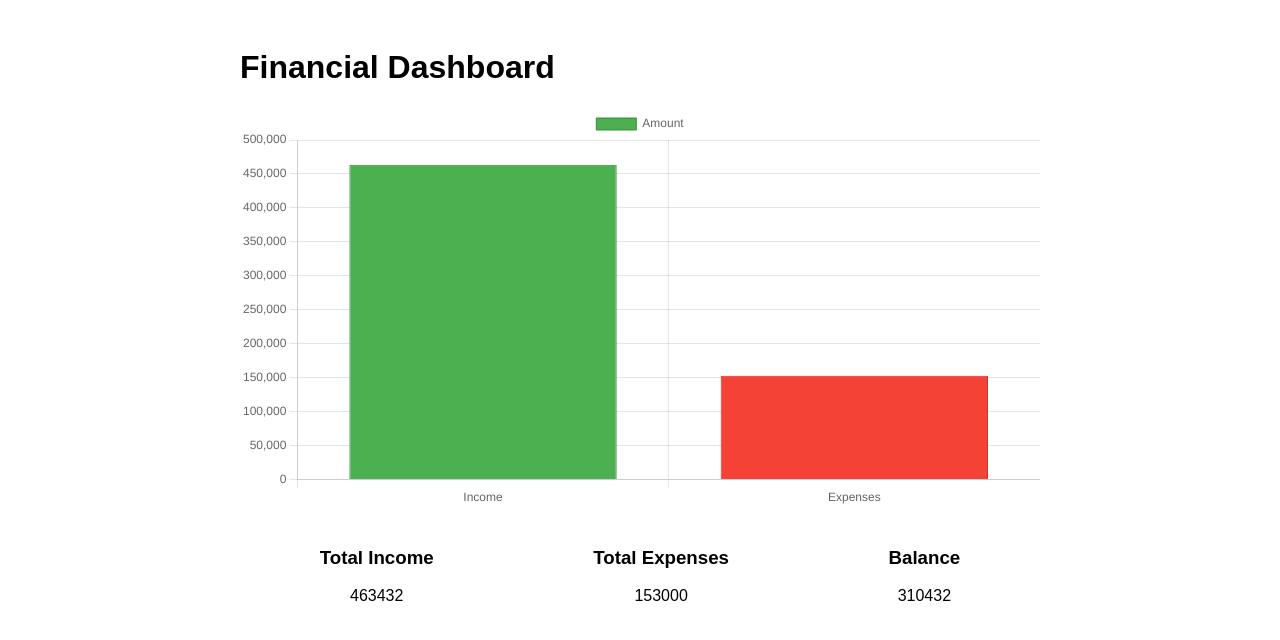
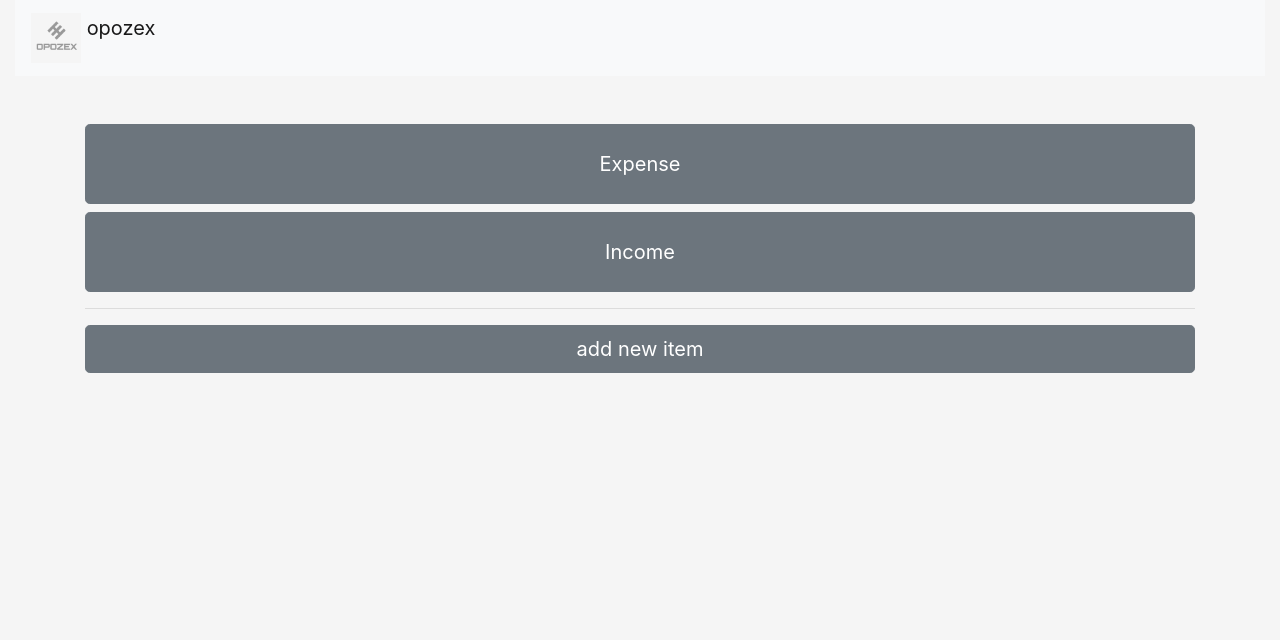
Before and after one commit to yacn114/bestoon, a Django app: page / in a window 1280 px wide. Shown: the top 640 px of the page. Run offline with Django 5.2, Linux system fonts and the light colour scheme; data comes from the database, SQL or seed files in the repository; both versions use the stored data as it was after the commit; some libraries are stand-ins or nearby versions.

Commit message:
new version

```diff
--- a/bestoon/settings.py
+++ b/bestoon/settings.py
@@ -54,7 +54,11 @@ MIDDLEWARE = [
 ]
 
 ROOT_URLCONF = 'bestoon.urls'
-
+STATIC_URL = 'static/'
+STATIC_ROOT = 'assets/'
+STATICFILES_DIRS = [
+    BASE_DIR / "static/",
+]
 TEMPLATES = [
     {
         'BACKEND': 'django.template.backends.django.DjangoTemplates',
--- a/bestoon/urls.py
+++ b/bestoon/urls.py
@@ -1,24 +1,9 @@
-"""
-URL configuration for bestoon project.
-
-The `urlpatterns` list routes URLs to views. For more information please see:
-    https://docs.djangoproject.com/en/5.1/topics/http/urls/
-Examples:
-Function views
-    1. Add an import:  from my_app import views
-    2. Add a URL to urlpatterns:  path('', views.home, name='home')
-Class-based views
-    1. Add an import:  from other_app.views import Home
-    2. Add a URL to urlpatterns:  path('', Home.as_view(), name='home')
-Including another URLconf
-    1. Import the include() function: from django.urls import include, path
-    2. Add a URL to urlpatterns:  path('blog/', include('blog.urls'))
-"""
 from django.contrib import admin
 from django.urls import path,include
-
+from django.conf import settings
+from django.conf.urls.static import static
 urlpatterns = [
     path('admin/', admin.site.urls),
     path('',include("main.urls")),
     path('',include("user.urls")),
-]
+]+ static(settings.STATIC_URL, document_root=settings.STATIC_ROOT)+ static(settings.MEDIA_URL, document_root=settings.MEDIA_ROOT)
--- a/main/forms.py
+++ b/main/forms.py
@@ -13,7 +13,7 @@ class ExpensiveForm(forms.ModelForm):
 class IncomeForm(forms.ModelForm):
     class Meta:
         model = Income
-        fields = ['title', 'amount', 'date','user']
+        fields = ['title', 'amount', 'date']
         widgets = {
             'title': forms.SelectMultiple(attrs={'class': 'form-control'}),
             'amount': forms.NumberInput(attrs={'class': 'form-control', 'placeholder': 'Enter amount'}),
--- a/main/urls.py
+++ b/main/urls.py
@@ -3,4 +3,5 @@ from main.views import main,add_transaction
 urlpatterns = [
     path('',main,name="main"),
     path('add-transaction/', add_transaction, name='add_transaction'),
+
 ]
--- a/templates/main.html
+++ b/templates/main.html
@@ -1,77 +1,34 @@
+{% load static %}
 <!DOCTYPE html>
 <html lang="en">
 <head>
     <meta charset="UTF-8">
     <meta name="viewport" content="width=device-width, initial-scale=1.0">
     <title>Dashboard</title>
-    <script src="https://cdn.jsdelivr.net/npm/chart.js"></script>
+    <link rel="stylesheet" href="https://stackpath.bootstrapcdn.com/bootstrap/4.5.2/css/bootstrap.min.css">
     <style>
-        body {
-            font-family: Arial, sans-serif;
-        }
-        .container {
-            max-width: 800px;
-            margin: 0 auto;
-            padding: 20px;
-        }
-        .chart-container {
-            position: relative;
-            height: 400px;
-        }
-        .summary {
-            display: flex;
-            justify-content: space-around;
-            margin-top: 20px;
-        }
-        .summary div {
-            text-align: center;
+        body{
+            background-color: whitesmoke;
         }
     </style>
 </head>
 <body>
-    <div class="container">
-        <h1>Financial Dashboard</h1>
-        <div class="chart-container">
-            <canvas id="transactionChart"></canvas>
-        </div>
-        <div class="summary">
-            <div>
-                <h3>Total Income</h3>
-                <p>{{ income }}</p>
-            </div>
-            <div>
-                <h3>Total Expenses</h3>
-                <p>{{ expenses }}</p>
-            </div>
-            <div>
-                <h3>Balance</h3>
-                <p>{{ balance }}</p>
-            </div>
-        </div>
+    <div class="col-12">
+        <!-- Image and text -->
+<nav class="navbar navbar-light bg-light">
+    <a class="navbar-brand" href="#">
+      <img src="{% static "photo_2023-09-20_19-43-52.jpg" %}" width="50" height="50" class="d-inline-block align-top" alt="">
+      opozex
+    </a>
+  </nav>
     </div>
+<div class="container mt-5">
+    <button type="button" class="btn btn-secondary btn-lg btn-block pt-4 pb-4">Expense</button>
+    <button type="button" class="btn btn-secondary btn-lg btn-block  pt-4 pb-4">Income</button>
+    <hr>
+    <button type="button" class="btn btn-secondary btn-block btn-lg">add new item</button>
+</div>
 
-    <script>
-        var ctx = document.getElementById('transactionChart').getContext('2d');
-        var transactionChart = new Chart(ctx, {
-            type: 'bar',
-            data: {
-                labels: ['Income', 'Expenses'],
-                datasets: [{
-                    label: 'Amount',
-                    data: [{{ income }}, {{ expenses }}],
-                    backgroundColor: ['#4CAF50', '#F44336'],
-                    borderColor: ['#388E3C', '#D32F2F'],
-                    borderWidth: 1
-                }]
-            },
-            options: {
-                scales: {
-                    y: {
-                        beginAtZero: true
-                    }
-                }
-            }
-        });
-    </script>
+
 </body>
 </html>
```
Also changed, not shown: main/models.py (+24 -0 lines), db.sqlite3, static/photo_2023-09-20_19-43-52.jpg (added).
